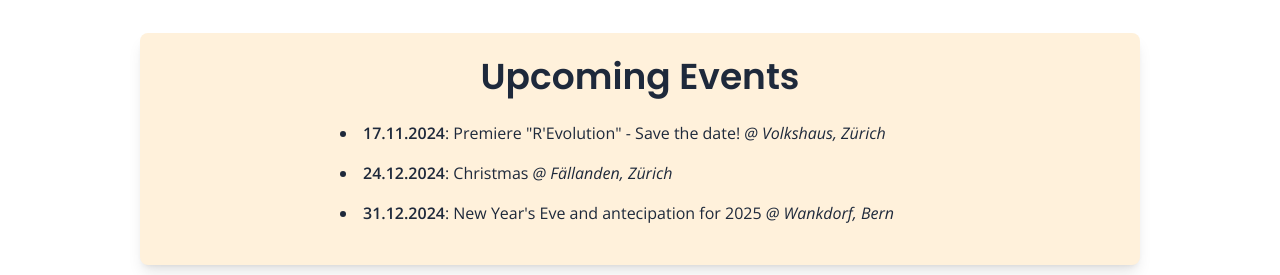
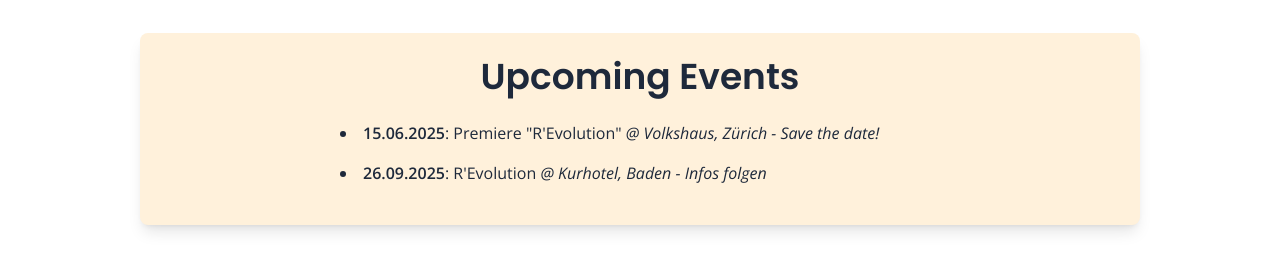
Before and after one commit to vntero/cafeaulait, a SvelteKit app: page / in a window 1280 px wide. Shown: the part 780-1055 px from the top of the page. Built offline with nearby package versions, Linux system fonts and the light colour scheme.

Commit message:
updates upcoming events

```diff
--- a/src/components/Intro.svelte
+++ b/src/components/Intro.svelte
@@ -6,19 +6,14 @@
 
   let events = [
     {
-      date: '17.11.2024',
-      title: `Premiere "R'Evolution" - Save the date!`,
-      location: 'Volkshaus, Zürich',
+      date: '15.06.2025',
+      title: `Premiere "R'Evolution"`,
+      location: 'Volkshaus, Zürich - Save the date!',
     },
     {
-      date: '24.12.2024',
-      title: `Christmas`,
-      location: 'Fällanden, Zürich',
-    },
-    {
-      date: '31.12.2024',
-      title: `New Year's Eve and antecipation for 2025`,
-      location: 'Wankdorf, Bern',
+      date: '26.09.2025',
+      title: `R'Evolution`,
+      location: 'Kurhotel, Baden  - Infos folgen',
     },
   ]
 
```
